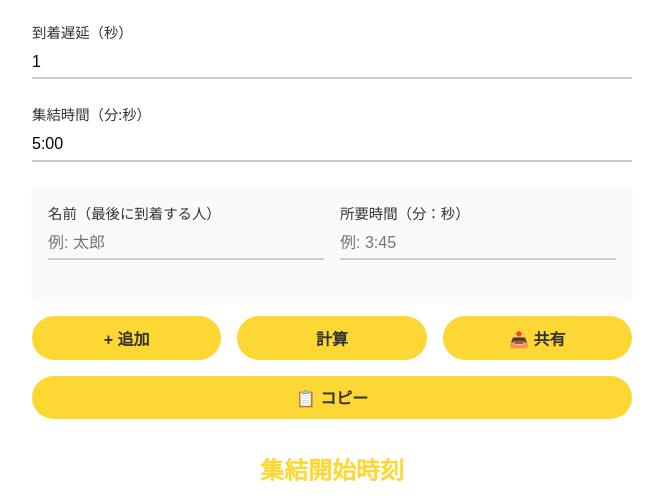
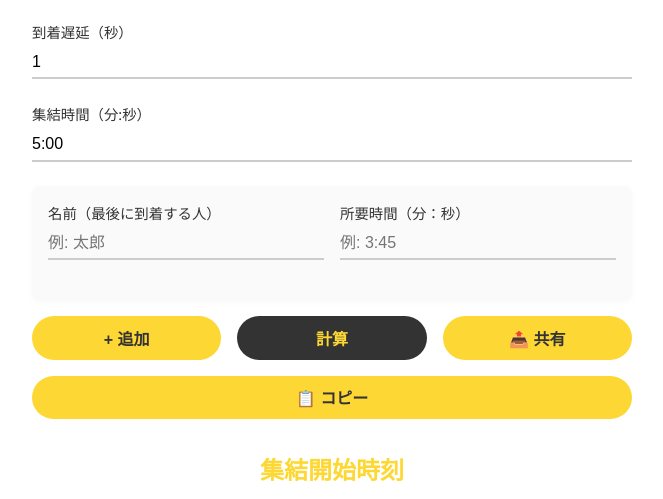
Before and after one commit to tet88/bunbunbun-app, a plain HTML site: page index.html in a window 1280 px wide. Shown: the part 182-681 px from the top of the page, without its empty margins (308-971 px from the left). Drawn offline with Linux system fonts and the light colour scheme.

Commit message:
index.html を更新

```diff
--- a/index.html
+++ b/index.html
@@ -107,6 +107,16 @@
       background: #ffe54c;
     }
 
+    /* 計算ボタン専用スタイル */
+    #calcBtn {
+      background: #333;
+      color: #fdd835;
+    }
+
+    #calcBtn:hover {
+      background: #444;
+    }
+
     #results {
       background: #fff;
       padding: 1rem;
@@ -174,7 +184,7 @@
 
     <div class="buttons">
       <button type="button" onclick="addPerson()">+ 追加</button>
-      <button type="button" onclick="calculate()">計算</button>
+      <button type="button" id="calcBtn" onclick="calculate()">計算</button>
       <button type="button" onclick="shareResult()">📤 共有</button>
       <button type="button" onclick="copyResult()">📋 コピー</button>
     </div>
@@ -225,10 +235,9 @@
       const arrivalParts = timeStr.split(':').map(Number);
       const now = new Date();
 
-  // 到着時刻（日を跨ぐ場合対応）
       let arrival = new Date(now.getFullYear(), now.getMonth(), now.getDate(), ...arrivalParts);
       if (arrival < now) {
-    arrival.setDate(arrival.getDate() + 1); // 翌日に補正
+        arrival.setDate(arrival.getDate() + 1);
       }
 
       const delay = parseInt(document.getElementById('delaySeconds').value, 10);
```
Lines whose indentation alone changed are shown as unchanged.
